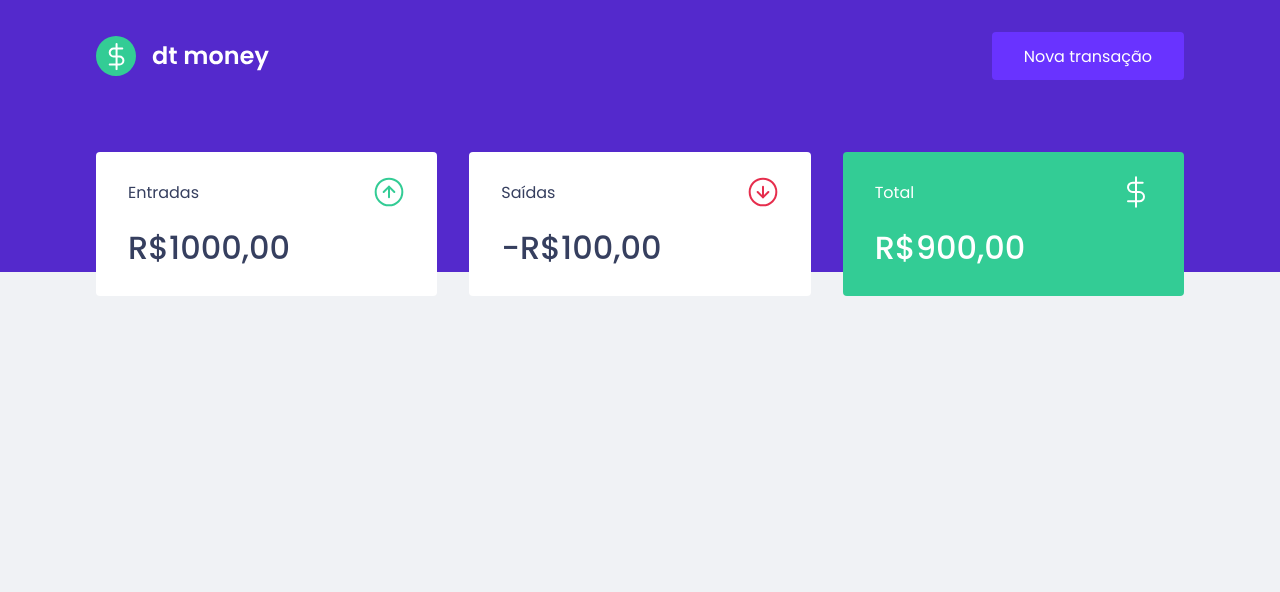
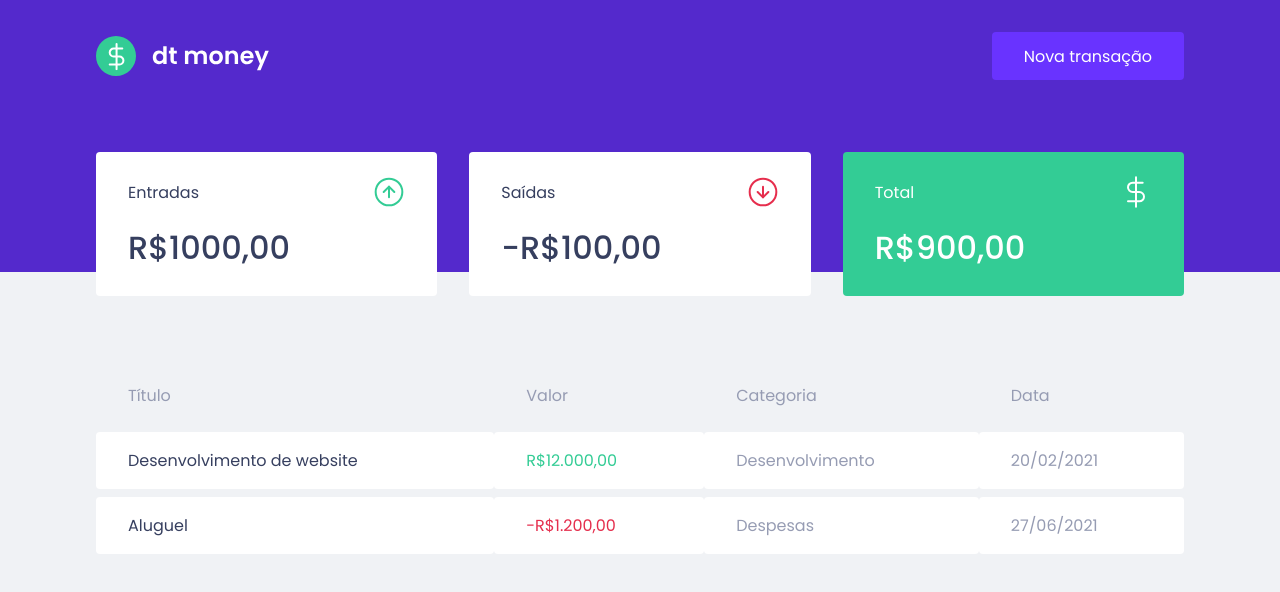
Before and after one commit to thiagogualberto/dt-money, a React (Create React App) app: page / in a window 1280 px wide. Shown: the top 592 px of the page. Built offline with nearby package versions, Linux system fonts and the light colour scheme.

Commit message:
Creation of the TransactionTable component

```diff
--- a/src/components/Dashboard/index.tsx
+++ b/src/components/Dashboard/index.tsx
@@ -1,4 +1,5 @@
 import { Summary } from '../Summary';
+import { TransactionTable } from '../TransactionsTable';
 
 import { Container } from './styles';
 
@@ -6,6 +7,7 @@
   return (
     <Container>
       <Summary />
+      <TransactionTable />
     </Container>
   )
 }
--- /dev/null
+++ b/src/components/TransactionsTable/index.tsx
@@ -0,0 +1,33 @@
+import { Container } from "./styles";
+
+export function TransactionTable() {
+  return (
+    <Container>
+      <table>
+        <thead>
+          <tr>
+            <th>Título</th>
+            <th>Valor</th>
+            <th>Categoria</th>
+            <th>Data</th>
+          </tr>
+        </thead>
+
+        <tbody>
+          <tr>
+            <td>Desenvolvimento de website</td>
+            <td className="deposit">R$12.000,00</td>
+            <td>Desenvolvimento</td>
+            <td>20/02/2021</td>
+          </tr>
+          <tr>
+            <td>Aluguel</td>
+            <td className="withdraw">-R$1.200,00</td>
+            <td>Despesas</td>
+            <td>27/06/2021</td>
+          </tr>
+        </tbody>
+      </table>
+    </Container>
+  );
+}
--- /dev/null
+++ b/src/components/TransactionsTable/styles.ts
@@ -0,0 +1,38 @@
+import styled from 'styled-components';
+
+export const Container = styled.div`
+  margin-top: 4rem;
+
+  table {
+    width: 100%;
+    border-spacing: 0 0.5rem; //Espaçamento dos itens(linhas) da tabela
+
+    th {
+      color: var(--text-body);
+      font-weight: 400;
+      padding: 1rem 2rem;
+      text-align: left;
+      line-height: 1.5rem;
+    }
+
+    td {
+      padding: 1rem 2rem;
+      border: 0;
+      background: var(--shape);
+      color: var(--text-body);
+      border-radius: 0.25rem;
+
+      &:first-child{
+        color: var(--text-title);
+      }
+
+      &.deposit{
+        color: var(--green);
+      }
+
+      &.withdraw{
+        color: var(--red);
+      }
+    }
+  }
+`;
```
